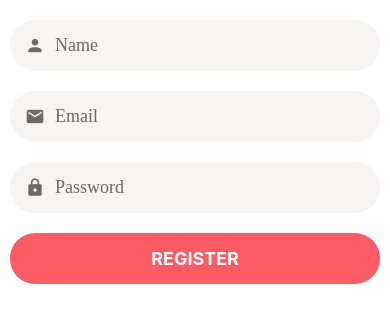
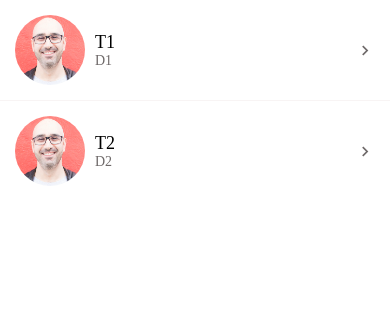
Before and after one commit to Hussain-hamim/donewithit, a React Native app: screen / in a window 390 px wide. Shown: the top 322 px of the page. Built offline with nearby package versions, Linux system fonts and the light colour scheme.

Commit message:
adding chevron

```diff
--- a/App.js
+++ b/App.js
@@ -22,5 +22,5 @@
 ];
 
 export default function App() {
-  return <RegisterScreen />;
+  return <MessagesScreen />;
 }
--- a/app/components/ListItem.js
+++ b/app/components/ListItem.js
@@ -8,6 +8,7 @@
 } from "react-native";
 import AppText from "./AppText";
 import Swipeable from "react-native-gesture-handler/Swipeable";
+import { MaterialCommunityIcons } from "@expo/vector-icons";
 
 import colors from "../config/colors";
 
@@ -29,6 +30,12 @@
           <AppText style={styles.title}>{title}</AppText>
           {subTitle && <AppText style={styles.subTitle}>{subTitle}</AppText>}
         </View>
+
+        <MaterialCommunityIcons
+          color={colors.medium}
+          name="chevron-right"
+          size={20}
+        />
       </View>
     </TouchableHighlight>
     // </Swipeable>
@@ -40,11 +47,13 @@
     flexDirection: "row",
     padding: 15,
     backgroundColor: colors.white,
-    borderRadius: 20,
+    borderRadius: 10,
+    alignItems: "center",
   },
   detailsContainer: {
     marginLeft: 10,
     justifyContent: "center",
+    flex: 1,
   },
   image: {
     width: 70,
```
